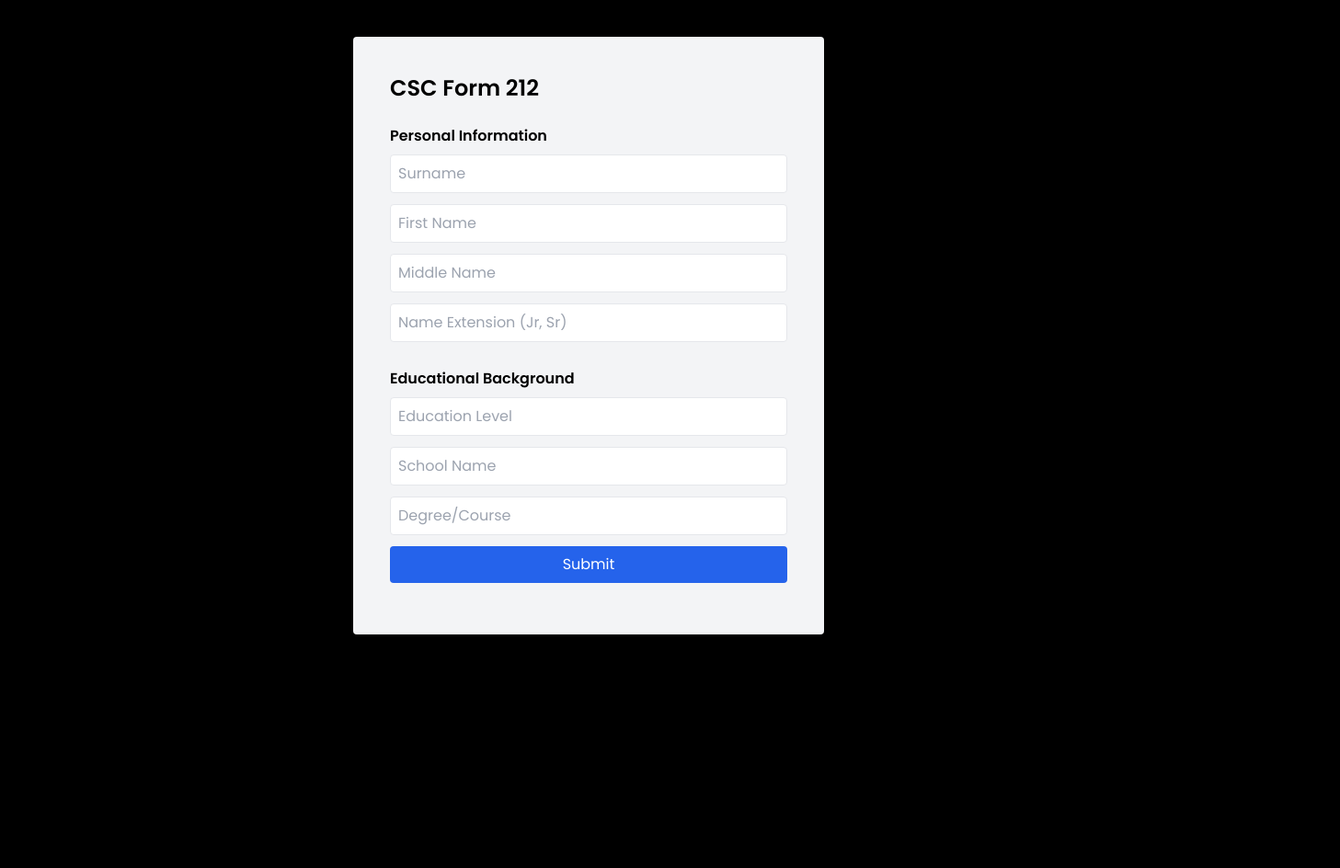
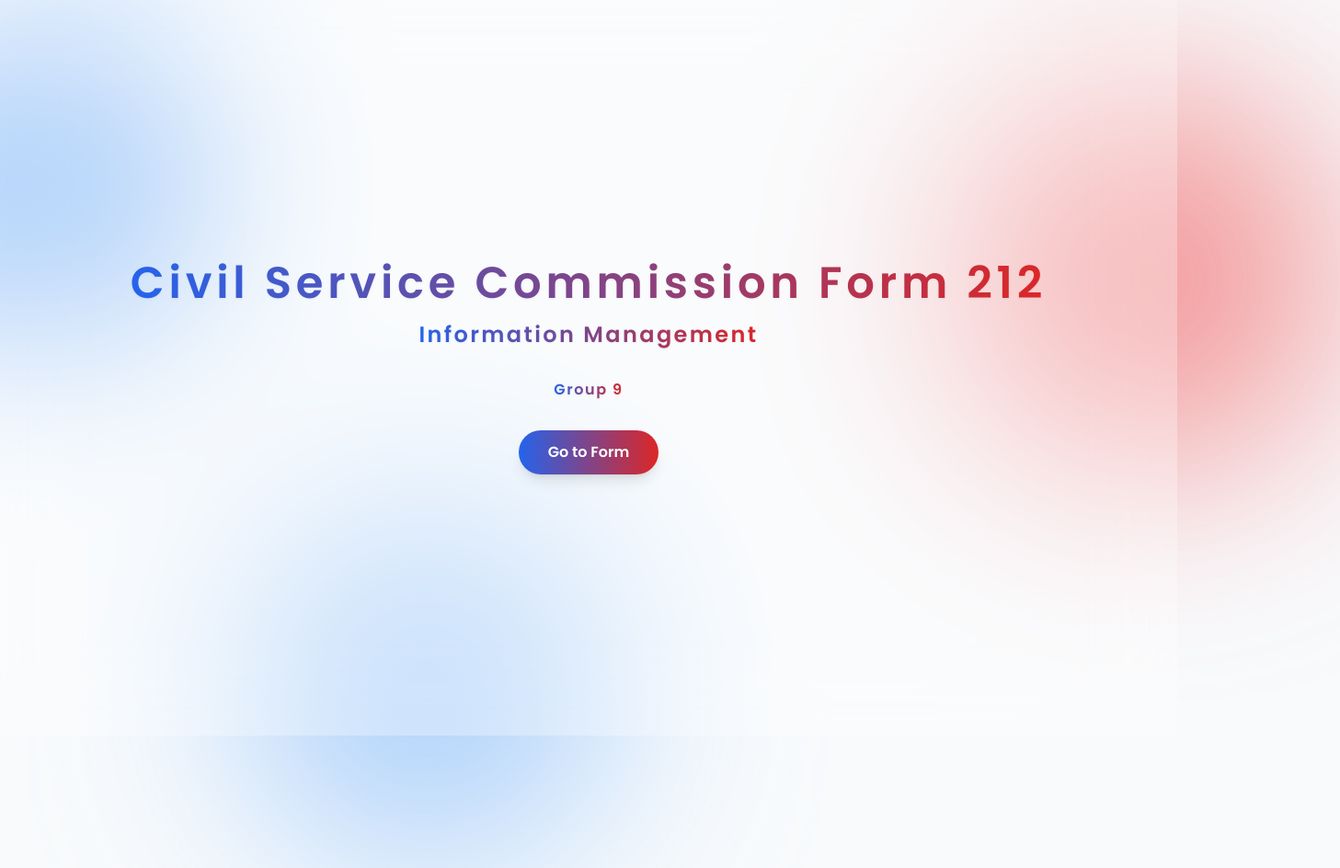
Before and after one commit to lhycerie/csc-form-212, a website: page project/public/index.html in a window 1280 px wide. Shown: the whole page at 92% size, 1457 px wide, since content can reach past the window. Before the commit the page ends 800 px from the top, so only its background shows below. Drawn offline with nearby package versions, Linux system fonts and the light colour scheme.

Commit message:
Update design & readme

```diff
--- a/project/public/index.html
+++ b/project/public/index.html
@@ -15,10 +15,56 @@
     <!-- Tailwind CDN -->
     <script src="https://cdn.tailwindcss.com"></script>
 
-    <!-- Style -->
+    <!-- Styles -->
     <style>
         body {
             font-family: 'Poppins', sans-serif;
+        }
+
+        @keyframes windowOpen {
+            0% {
+                opacity: 0;
+                transform: scale(0.95) translateY(20px);
+            }
+
+            100% {
+                opacity: 1;
+                transform: scale(1) translateY(0);
+            }
+        }
+
+        .animate-window {
+            animation: windowOpen 0.8s cubic-bezier(0.16, 1, 0.3, 1) both;
+        }
+
+        @keyframes blob {
+            0% {
+                transform: translate(0px, 0px) scale(1);
+            }
+
+            33% {
+                transform: translate(30px, -50px) scale(1.1);
+            }
+
+            66% {
+                transform: translate(-20px, 20px) scale(0.9);
+            }
+
+            100% {
+                transform: translate(0px, 0px) scale(1);
+            }
+        }
+
+        .animate-blob {
+            animation: blob 10s infinite alternate;
+        }
+
+        .animation-delay-2000 {
+            animation-delay: 2s;
+        }
+
+        .animation-delay-4000 {
+            animation-delay: 4s;
         }
     </style>
 </head>
@@ -26,10 +72,50 @@
 <!-- BODY -->
 <!-- background -->
 
-<body class="bg-black p-10">
+<body class="bg-slate-50 p-10 relative overflow-hidden min-h-screen">
 
-    <!-- form -->
-    <div class="max-w-lg mx-auto bg-gray-100 p-10 rounded shadow">
+    <!-- SPLASH SCREEN -->
+    <div id="splash"
+        class="fixed inset-0 z-50 flex flex-col items-center justify-center bg-white/30 backdrop-blur-2xl transition-opacity duration-500">
+        <h1
+            class="text-5xl font-bold tracking-widest text-center text-transparent bg-clip-text bg-gradient-to-r from-blue-600 to-red-600 drop-shadow-sm mb-4">
+            Civil Service Commission Form 212</h1>
+        <h2
+            class="text-2xl font-bold tracking-widest text-center justify-center text-transparent bg-clip-text bg-gradient-to-r from-blue-600 to-red-600 drop-shadow-sm mb-8">
+            Information Management</h2>
+        <h3
+            class="text-1xl font-bold tracking-widest text-center justify-center text-transparent bg-clip-text bg-gradient-to-r from-blue-600 to-red-600 drop-shadow-sm mb-8">
+            Group 9</h3>
+
+        <button onclick="hideSplash()"
+            class="group relative px-8 py-3 font-semibold text-white rounded-full overflow-hidden shadow-lg hover:scale-105 transition-all duration-500">
+            <!-- Gradient background border -->
+            <div class="absolute inset-0 bg-gradient-to-r from-blue-600 to-red-600"></div>
+            <!-- White background for hover -->
+            <div
+                class="absolute inset-[2px] bg-white rounded-full opacity-0 group-hover:opacity-100 transition-opacity duration-500">
+            </div>
+            <!-- Text -->
+            <span
+                class="relative z-10 transition-all duration-500 group-hover:text-transparent group-hover:bg-clip-text group-hover:bg-gradient-to-r group-hover:from-blue-600 group-hover:to-red-600">Go
+                to Form</span>
+        </button>
+    </div>
+
+    <!-- gradient blobs -->
+    <div
+        class="absolute top-0 left-[-10%] w-96 h-96 bg-blue-400 rounded-full mix-blend-multiply filter blur-[100px] opacity-70 animate-blob">
+    </div>
+    <div
+        class="absolute top-[20%] right-[-10%] w-96 h-96 bg-red-400 rounded-full mix-blend-multiply filter blur-[100px] opacity-70 animate-blob animation-delay-2000">
+    </div>
+    <div
+        class="absolute bottom-[-20%] left-[20%] w-96 h-96 bg-blue-300 rounded-full mix-blend-multiply filter blur-[100px] opacity-70 animate-blob animation-delay-4000">
+    </div>
+
+    <!-- FORM -->
+    <div id="mainForm"
+        class="relative z-10 max-w-lg mx-auto bg-white/70 backdrop-blur-2xl border border-white p-10 rounded-2xl shadow-2xl opacity-0">
 
         <!-- title -->
         <h1 class="text-2xl font-bold mb-6">CSC Form 212</h1>
@@ -46,14 +132,29 @@
         <input id="schoolName" placeholder="School Name" class="w-full border p-2 rounded mb-3" />
         <input id="degreeCourse" placeholder="Degree/Course" class="w-full border p-2 rounded mb-3" />
 
-        <button onclick="submitForm()" class="w-full bg-blue-600 text-white p-2 rounded hover:bg-blue-700">
-            Submit
+        <!-- submit button -->
+        <button onclick="submitForm()"
+            class="group relative w-full mt-5 p-3 font-semibold text-white rounded-2xl overflow-hidden shadow-lg hover:scale-[1.02] transition-all duration-500">
+            <!-- Gradient background border -->
+            <div class="absolute inset-0 bg-gradient-to-r from-blue-600 to-red-600"></div>
+
+            <!-- White background for hover -->
+            <div
+                class="absolute inset-[2px] bg-white rounded-xl opacity-0 group-hover:opacity-100 transition-opacity duration-500">
+            </div>
+
+            <!-- Text -->
+            <span
+                class="relative z-10 transition-all duration-500 group-hover:text-transparent group-hover:bg-clip-text group-hover:bg-gradient-to-r group-hover:from-blue-600 group-hover:to-red-600">Submit</span>
         </button>
 
+        <!-- message prompt for success/error -->
         <p id="message" class="mt-4 text-center text-green-600"></p>
     </div>
 
-    <!-- javascript for fetching data -->
+
+    <!-- JAVASCRIPT -->
+    <!-- for fetching data -->
     <script>
         async function submitForm() {
             const data = {
@@ -66,6 +167,7 @@
                 degreeCourse: document.getElementById('degreeCourse').value,
             };
 
+            // using fetch api to send data to the server (render)
             try {
                 const res = await fetch('https://csc-form-212.onrender.com/api/submit', {
                     method: 'POST',
@@ -92,6 +194,18 @@
                 document.getElementById('message').className = "mt-4 text-center text-red-600";
             }
         }
+
+        function hideSplash() {
+            const splash = document.getElementById('splash');
+            const form = document.getElementById('mainForm');
+
+            splash.style.opacity = "0";
+
+            setTimeout(() => {
+                splash.style.display = "none";
+                form.classList.add('animate-window');
+            }, 500);
+        }
     </script>
 
 </body>
--- a/project/server.js
+++ b/project/server.js
@@ -35,7 +35,7 @@ db.getConnection((err, connection) => {
     }
 });
 
-// submit form
+// submit form queries
 app.post('/api/submit', (req, res) => {
     const { surName, firstName, middleName, nameExtension, educLevel, schoolName, degreeCourse } = req.body;
 
@@ -53,5 +53,8 @@ app.post('/api/submit', (req, res) => {
         });
     });
 });
+
+// our port
+// using render.com
 const port = process.env.PORT || 3000;
 app.listen(port, () => console.log('Server running on port ' + port));
```
Also changed, not shown: README.MD.
